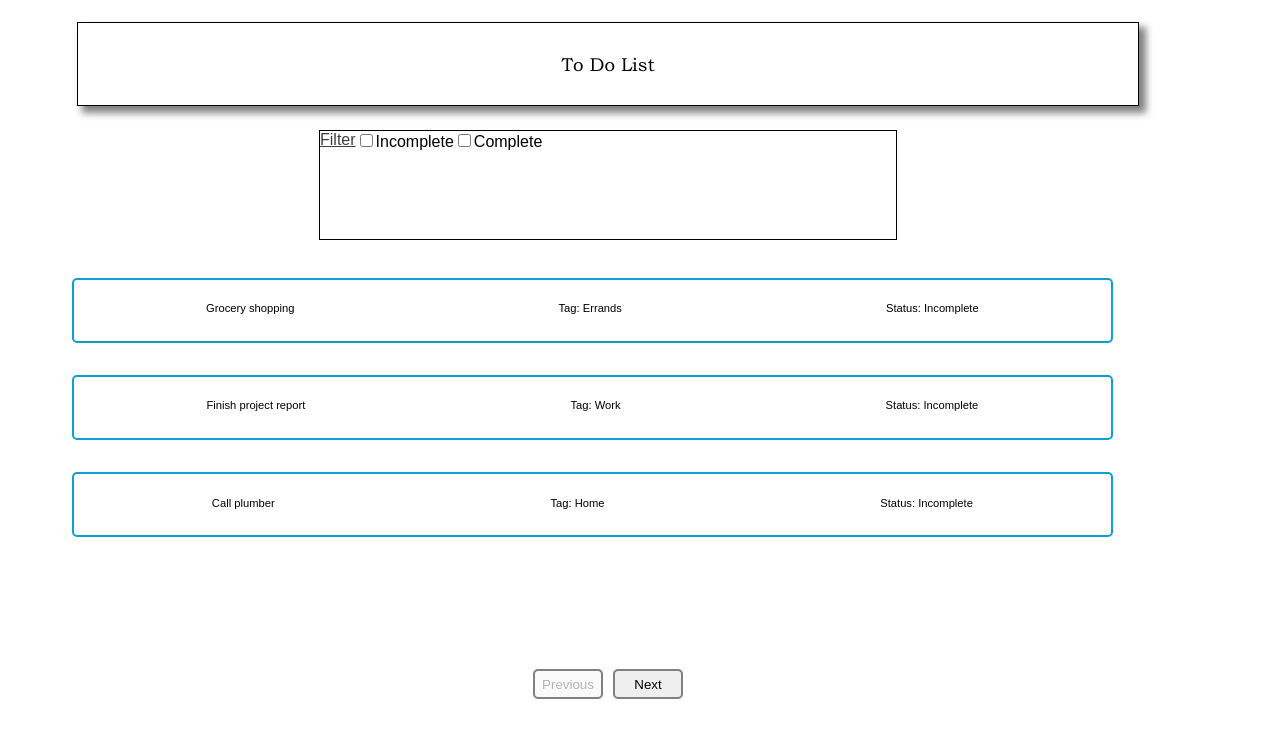
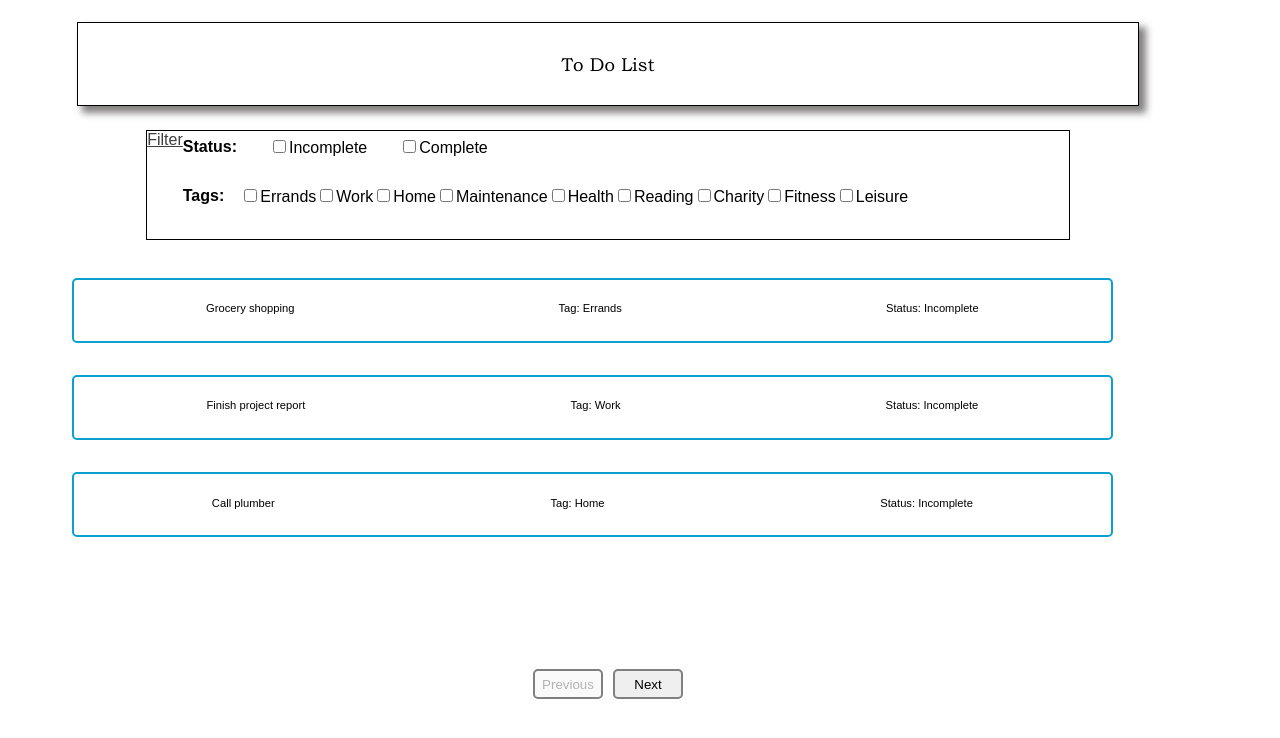
Before and after one commit to NatsuDrag9/todo-list-app, a React (Vite) app: page / in a window 1280 px wide. Both pictures are taken after a click on the link "Filter". Shown: the top 738 px of the page. Built offline with nearby package versions, Linux system fonts and the light colour scheme.

Commit message:
Tested and implemented tag checkboxes

```diff
--- a/src/components/TodoList.tsx
+++ b/src/components/TodoList.tsx
@@ -3,11 +3,14 @@ import "./todoList.scss";
 import { fetchTasks } from "../utils/apiCalls";
 import { TaskInterface } from "../interfaces";
 import { act } from "react-dom/test-utils";
+import { statusData } from "../misc/data";
 
 const TodoList = () => {
   const [tasks, setTasks] = useState<TaskInterface[] | null>(null);
   const [currentPage, setCurrentPage] = useState(1);
   const [isFilterClicked, setIsFilterClicked] = useState<boolean>(false);
+  const [selectedStatus, setSelectedStatus] = useState<string[]>([]);
+  const [selectedTags, setSelectedTags] = useState<string[]>([]);
   const tasksPerPage = 3;
 
   useEffect(() => {
@@ -27,9 +30,42 @@ const TodoList = () => {
     setCurrentPage(page);
   };
 
-  const paginatedTasks = tasks
-    ? tasks.slice((currentPage - 1) * tasksPerPage, currentPage * tasksPerPage)
+  const toggleStatusFilter = (status: string) => {
+    // Toggle the selected status
+    if (selectedStatus.includes(status)) {
+      setSelectedStatus(selectedStatus.filter((s) => s !== status));
+    } else {
+      setSelectedStatus([...selectedStatus, status]);
+    }
+  };
+
+  const toggleTagFilter = (tag: string) => {
+    // Toggle the selected tag
+    if (selectedTags.includes(tag)) {
+      setSelectedTags(selectedTags.filter((t) => t !== tag));
+    } else {
+      setSelectedTags([...selectedTags, tag]);
+    }
+  };
+
+  // Filter tasks based on selected status and tags
+  const filteredTasks = tasks
+    ? tasks.filter(
+        (task) =>
+          (selectedStatus.length === 0 ||
+            selectedStatus.includes(task.status)) &&
+          (selectedTags.length === 0 || selectedTags.includes(task.tag))
+      )
     : [];
+
+  const paginatedTasks = filteredTasks.slice(
+    (currentPage - 1) * tasksPerPage,
+    currentPage * tasksPerPage
+  );
+
+  // const paginatedTasks = tasks
+  //   ? tasks.slice((currentPage - 1) * tasksPerPage, currentPage * tasksPerPage)
+  //   : [];
 
   return (
     <div className="todo-list">
@@ -43,14 +79,44 @@ const TodoList = () => {
           className={`filter-elements ${isFilterClicked ? "" : "hide"}`}
           data-testid="filter-elements"
         >
-          <label>
-            <input type="checkbox" value="Incomplete" checked={false} />
-            Incomplete
-          </label>
-          <label>
-            <input type="checkbox" value="Complete" checked={false} />
-            Complete
-          </label>
+          <div className="status-wrapper">
+            <h4>Status: </h4>
+            <div className="checkbox-wrapper">
+              {statusData.map((status) => {
+                return (
+                  <label>
+                    <input
+                      type="checkbox"
+                      value={status}
+                      checked={false}
+                      onChange={() => toggleStatusFilter(status)}
+                    />
+                    {status}
+                  </label>
+                );
+              })}
+            </div>
+          </div>
+          <div className="tags-wrapper">
+            <h4>Tags: </h4>
+            <div className="checkbox-wrapper">
+              {tasks &&
+                Array.from(new Set(tasks.map((task) => task.tag))).map(
+                  (tag) => (
+                    <label key={tag}>
+                      <input
+                        type="checkbox"
+                        value={tag}
+                        checked={selectedTags.includes(tag)}
+                        onChange={() => toggleTagFilter(tag)}
+                        data-testid="tag-checkbox"
+                      />
+                      {tag}
+                    </label>
+                  )
+                )}
+            </div>
+          </div>
         </div>
       </div>
       <div className="task-wrapper" role="display-tasks">
--- a/src/components/todoList.scss
+++ b/src/components/todoList.scss
@@ -27,7 +27,7 @@
 
   .filter {
     display: flex;
-    width: 50%;
+    width: 80%;
     height: 2%;
     border: 1px solid black;
     transition: height 0.3s ease;
@@ -48,9 +48,42 @@
 
   .filter-elements {
     display: flex;
+    flex-direction: column;
+    align-items: start;
     width: 100%;
-    height: 95%;
+    height: 100%;
 
+    .status-wrapper,
+    .tags-wrapper {
+      width: 100%;
+      display: flex;
+      flex-direction: row;
+      align-items: center;
+    }
+
+    .status-wrapper {
+      height: 30%;
+      .checkbox-wrapper {
+        margin-left: 1rem;
+
+        label {
+          margin: 0 1rem;
+        }
+      }
+    }
+
+    .tags-wrapper {
+      height: 60%;
+      width: 90%;
+
+      .checkbox-wrapper {
+        display: flex;
+        flex-direction: row;
+        justify-content: space-between;
+        flex-wrap: wrap;
+        margin-left: 1rem;
+      }
+    }
   }
 
   .task-wrapper {
--- /dev/null
+++ b/src/misc/data.ts
@@ -0,0 +1 @@
+export const statusData = ["Incomplete", "Complete"];
```
Also changed, not shown: 1 other file (tests, documents, lock files or other folders).
